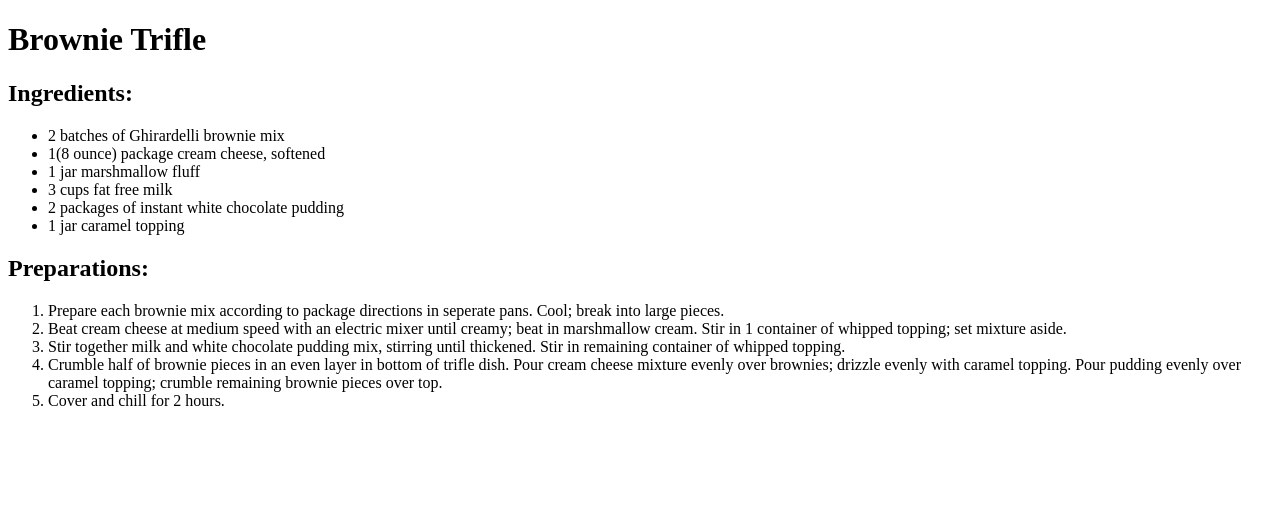
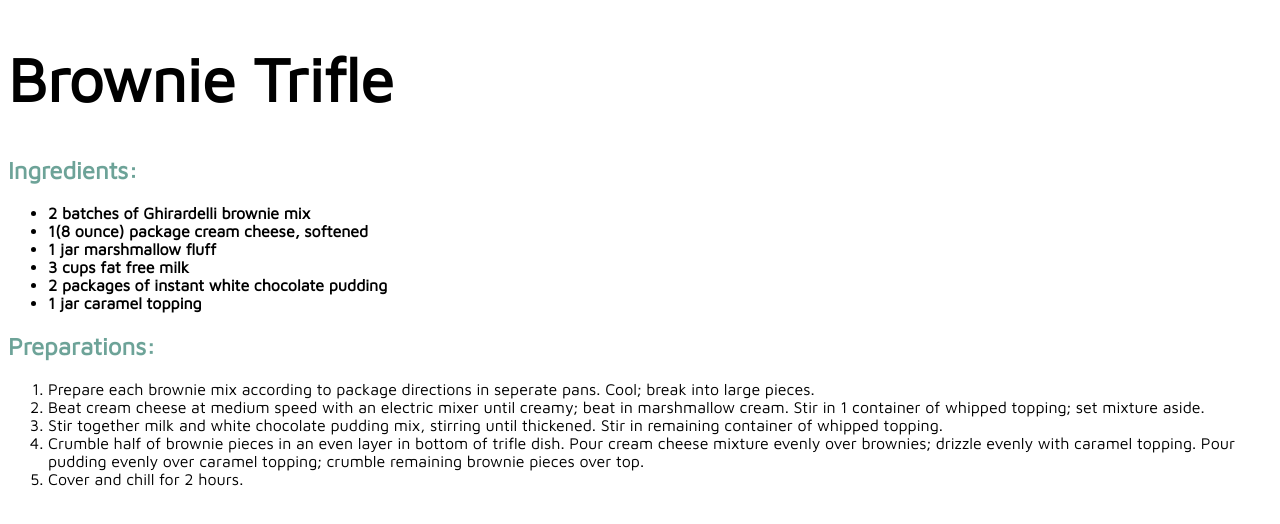
Before and after one commit to aw603569/aw603569.github.io, a plain HTML site: page recipe2.html in a window 1280 px wide. Drawn offline with Linux system fonts and the light colour scheme.

Commit message:
added stylesheet link

```diff
--- a/recipe2.html
+++ b/recipe2.html
@@ -3,6 +3,7 @@
 <head>
   <title>Recipes - Brownie Trifle</title>
   <meta chartset="utf-8">
+  <link rel="stylesheet" href="recipe2style.css">
 </head>
 <body>
 <h1>Brownie Trifle</h1>
--- /dev/null
+++ b/recipe2style.css
@@ -0,0 +1,17 @@
+@import url(https://fonts.googleapis.com/css?family=Maven+Pro);
+
+body {
+  font-family: "Maven Pro", sans-serif;
+}
+
+h1{
+  font-size: 62px;
+}
+
+h2{
+  color: #6DA398
+}
+
+ul{
+  font-weight: 900;
+}
```
